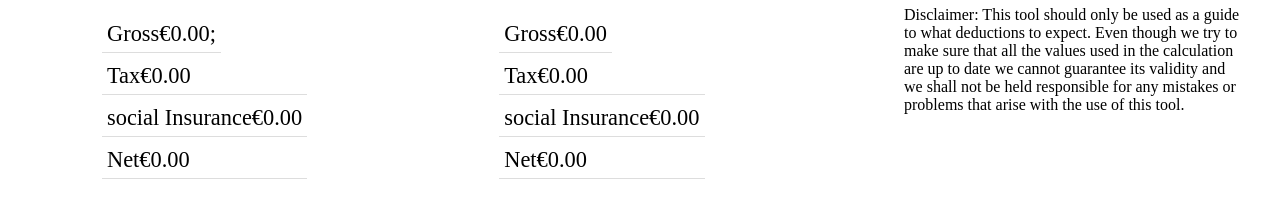
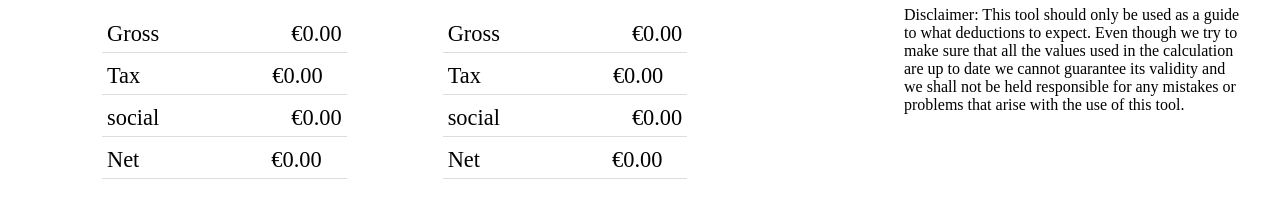
Before and after one commit to mouli1999/CyprusTaxCalculator, a plain HTML site: page index.html in a window 1280 px wide. Shown: the part 280-498 px from the top of the page. Drawn offline with Linux system fonts and the light colour scheme.

Commit message:
style changing

```diff
--- a/index.html
+++ b/index.html
@@ -43,25 +43,31 @@
  </div>
   <div class="result-container">
         <div class="row">
-            <div class="annul-result">
+            <div class="annul-result" style="
+    max-width: 50%;
+">
                 <h3>Annually</h3>
                 <div class="result-gross">
-                    <div >Gross</div>
+                    <div style="
+                    padding-right: 132px;">Gross</div>
                     &euro;
-                    <div id="gross">0.00</div> ;
+                    <div id="gross">0.00</div>
                 </div>
                 <div class="result-tax">
-                    <div>Tax</div>
+                    <div style="
+                    padding-right: 132px;">Tax</div>
                     &euro;
                     <div id="annualTax">0.00</div>
                 </div>
                 <div class="result-insurance">
-                    <div>social Insurance</div>
+                    <div style="
+                    padding-right: 132px;">social</div>
                     &euro;
                     <div id="annualInsurance">0.00</div>
                 </div>
                 <div class="result-net">
-                    <div>Net</div>
+                    <div style="
+                    padding-right: 132px;">Net</div>
                     &euro;
                     <div id="annualNet">0.00</div>
                 </div>
@@ -70,22 +76,26 @@
            <div class="monthly-result">
                 <h3>Monthly</h3>
                 <div class="result-gross">
-                    <div>Gross</div>
+                    <div style="
+                    padding-right: 132px;">Gross</div>
                     &euro;
                     <div id="monthlygross">0.00</div>
                 </div>
                 <div class="result-tax">
-                    <div>Tax</div>
+                    <div style="
+                    padding-right: 132px;">Tax</div>
                     &euro;
                     <div id="monthlyTax">0.00</div>
                 </div>
                 <div class="result-insurance">
-                    <div>social Insurance</div>
+                    <div style="
+                    padding-right: 132px;">social</div>
                     &euro;
                     <div id="monthlyInsurance">0.00</div>
                 </div>
                 <div class="result-net">
-                    <div>Net</div>
+                    <div style="
+                    padding-right: 132px;">Net</div>
                     &euro;
                     <div id="monthlyNet">0.00</div>
                 </div>
--- a/style.css
+++ b/style.css
@@ -73,7 +73,8 @@
     margin-left: -2px;
 }
 .monthly-result{
-    padding-left: 2in;
+    padding-left: 1in;
+    max-width: 50%;
 
 }
 .result-tax{
```
